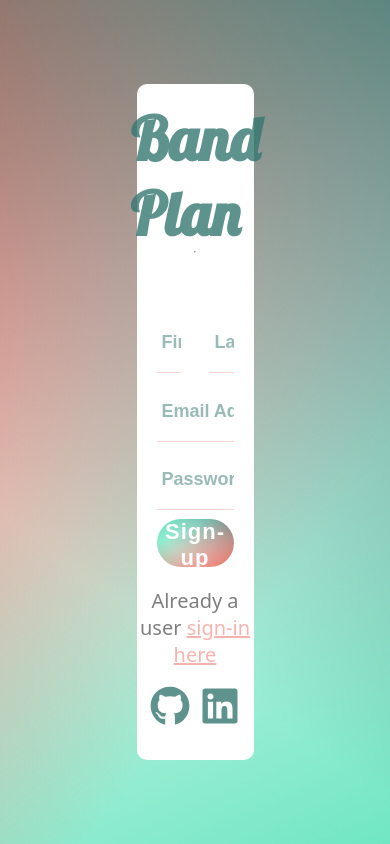
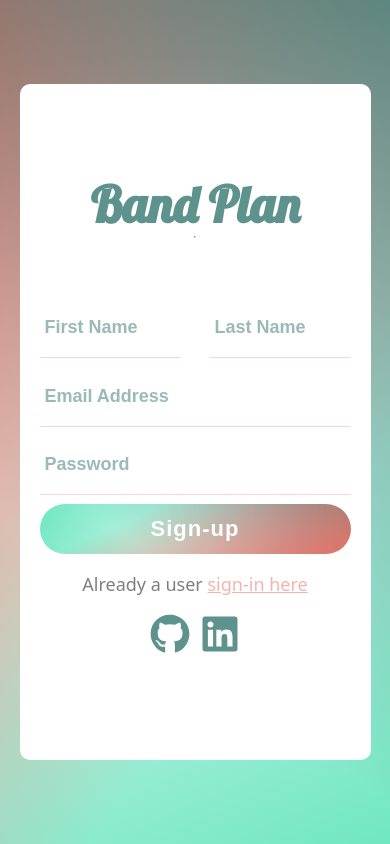
Before and after one commit to aymiller200/bandproject, a React (Create React App) app: page / in a window 390 px wide. Built offline with nearby package versions, Linux system fonts and the light colour scheme.

Commit message:
BP-18: Finished mobile styling for login and register

```diff
--- a/src/components/Credentials/Credentials.css
+++ b/src/components/Credentials/Credentials.css
@@ -7,8 +7,7 @@
   border-radius: 10px;
   margin:  auto;
   height: 80%;
-  width: 30%;
-  max-width: 40%;
+  width:60%;
   z-index: 2;
 }
 
@@ -17,8 +16,6 @@
   color: var(--clr--primary);
   font-size: 60px;
   opacity: .8;
-
-
 }
 
 .social--icons{
@@ -55,3 +52,29 @@
   cursor: pointer;
   text-decoration: underline;
 }
+
+@media(max-width: 550px){
+  .credentials{
+  width: 90%;
+   height: 80%;
+ overflow: hidden;
+
+  }
+
+  .credentials h1{
+    font-size: 50px;
+
+  }
+
+  .text{
+    font-size: 18px;
+  }
+
+}
+
+@media(min-width: 1024px){
+  .credentials{
+    height: 90%;
+    width:30%;
+  }
+}
--- a/src/components/Credentials/Login/Login.css
+++ b/src/components/Credentials/Login/Login.css
@@ -37,7 +37,7 @@
 
 .login--form{
   transition: all .5s;
-  grid-template-rows: 40px 40px 40px 48px;
+  grid-template-rows: 40px 40px 48px;
   grid-template-areas: "first last" "email email" "password password" "button button";
 }
 
@@ -95,3 +95,14 @@
   linear-gradient(117deg, rgba(76, 224, 179, .8), rgba(0,0,255,0) 70.71%),
   linear-gradient(217deg, rgba(55,119,113, .8), rgba(255,0,0,0) 70.71%)
 }
+
+
+@media(max-width:750px){
+  .login--button{
+    height: 50px;
+  }
+
+  .error{
+    margin-top: 10px;
+  }
+}
--- a/src/components/Credentials/Register/Register.css
+++ b/src/components/Credentials/Register/Register.css
@@ -99,11 +99,12 @@
   linear-gradient(217deg, rgba(55,119,113, .8), rgba(255,0,0,0) 70.71%)
 }
 
-@keyframes slide-in{
-  0%{
-    opacity: 0;
+@media(max-width:750px){
+  .register--button{
+    height: 50px;
   }
-  100%{
-    opacity: 1;
+
+  .error{
+    margin-top: 10px;
   }
 }
```
